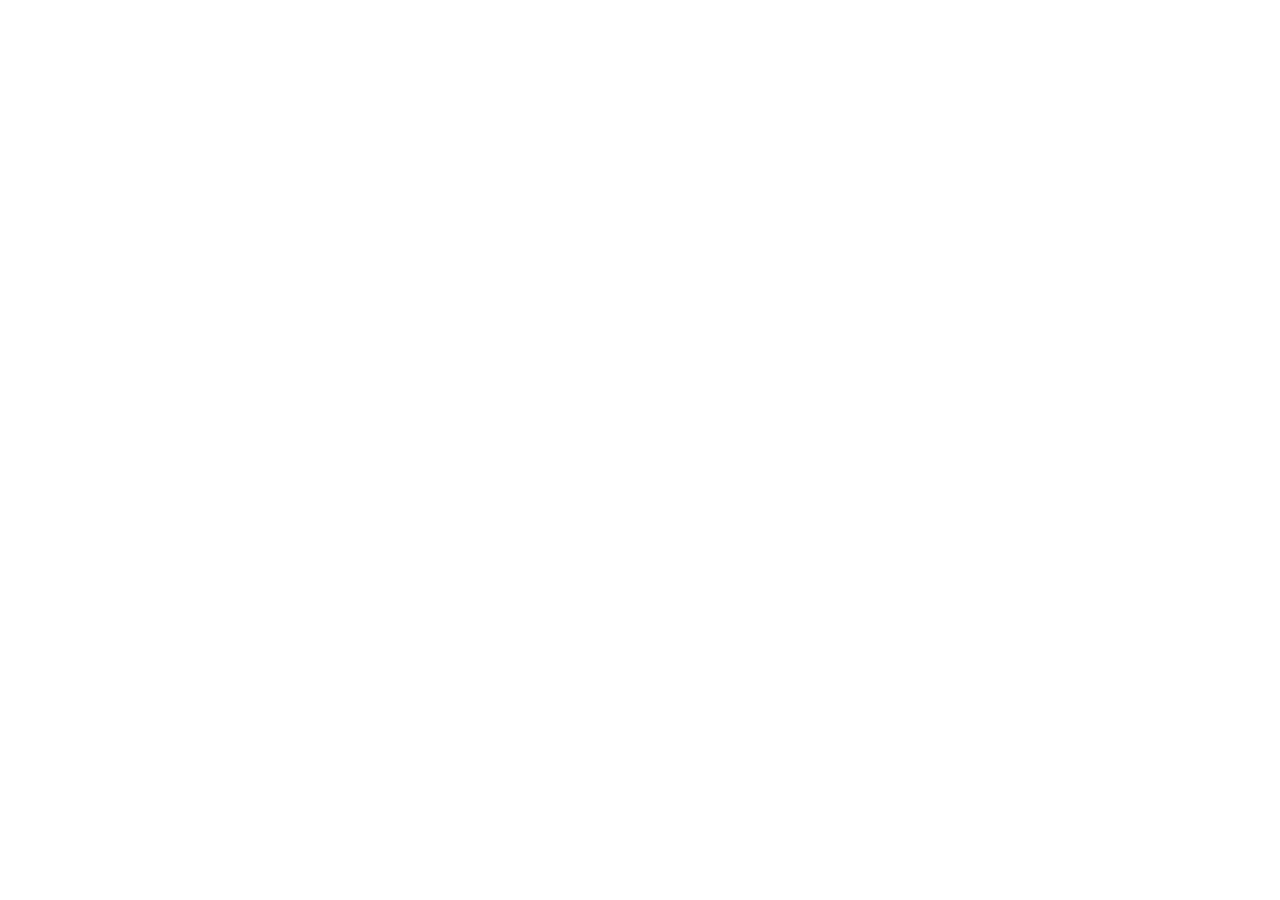
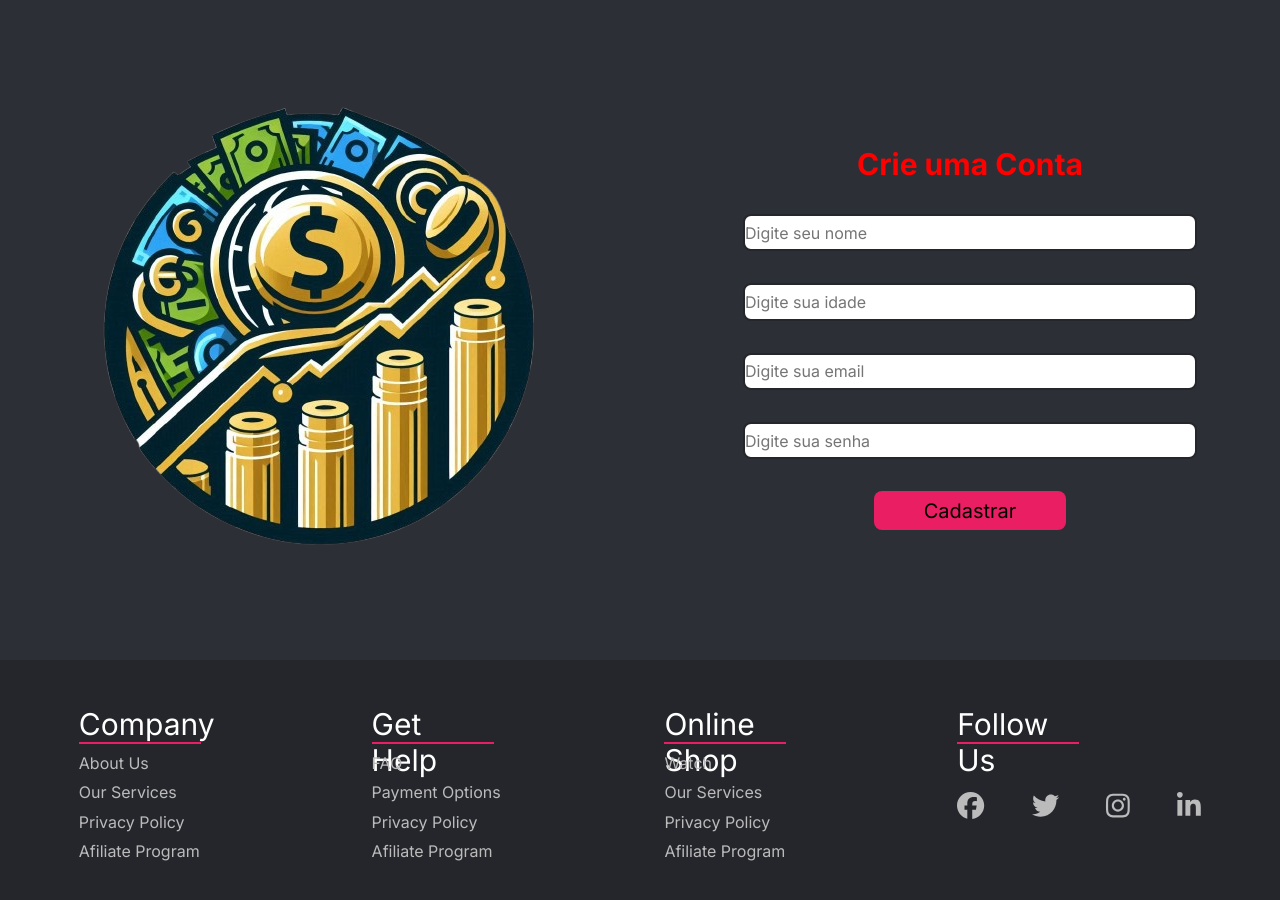
Before and after one commit to EduardoLopes085/FSM1_Bank, a React (Vite) app in the folder Front/: page /Register in a window 1280 px wide. Before the commit this address had no page. Before the commit the page ends 800 px from the top, so only its background shows below. Built offline with nearby package versions, Linux system fonts and the light colour scheme.

Commit message:
criei a tela de cadastro

```diff
--- a/Front/src/App.jsx
+++ b/Front/src/App.jsx
@@ -3,6 +3,8 @@
 import Home from './page/home'
 import SpentForm from './page/SpentForm'
 import ChartsPage from './page/ChartsPage'
+import RegisterPages from './page/RegisterPages'
+import LoginPage from './page/LoginPage'
 
 
 function App() {
@@ -10,6 +12,8 @@
     <Router>
         <Routes>
 
+          <Route path='/Login' element={<LoginPage/>}/>
+          <Route path='/Register' element={<RegisterPages/>}/>
           <Route path='/' element={<Home/>}/>
           <Route path='/addspent' element={<SpentForm/>}/>
           <Route path='/ChartsPage' element={<ChartsPage/>}/>
--- /dev/null
+++ b/Front/src/components/FormRegister/FormRegister.css
@@ -0,0 +1,79 @@
+.logo{
+    width: fit-content;
+    height: 100%;
+
+    margin-left: 5rem;
+}
+
+
+h1{
+    color: #e91e63;
+    padding-top: 1rem;
+    font-size: 30px;
+}
+
+#divCadastro{
+    display: flex;
+    gap: 10rem;
+    justify-content: center;
+    align-items: center;
+    padding-top: 5rem;
+    padding-bottom: 5rem;
+    background-color: #2c2f36;
+
+
+
+}
+
+#formCadastro{
+    display: flex;
+    flex-direction: column;
+    align-items: center;
+    border-radius: 10px;
+    gap: 2rem;
+
+    height: 400px;
+    width: 400px;
+    padding-left: 3rem;
+    padding-right: 3rem;
+    padding-top: 3rem;
+    padding-bottom: 3rem;
+}
+
+.input{
+    border: 2px solid #24262b;
+    outline: none;
+    transition: border 0.3s ease-in-out, box-shadow 0.3s ease;
+    user-select: none;
+    outline: none;
+
+    width: 450px;
+    height: 3rem;
+
+    border-radius: 8px;
+
+}
+
+.input:focus{
+    border-color: #e91e63;
+    box-shadow: 0 0 5px rgba(233, 30, 99, 0.5);
+}
+
+button{
+    height: 7vh;
+    width: 15vw;
+
+
+    border-radius: 8px;
+    cursor: pointer;
+    color: black;
+    background-color: #e91e63;
+    transition: all 0.3s ease-in-out;
+    font-size: 20px;
+
+}
+
+button:hover{
+    background-color: #24262b;
+    color: #e91e63;
+}
--- /dev/null
+++ b/Front/src/components/FormRegister/index.jsx
@@ -0,0 +1,25 @@
+import './FormRegister.css'
+import Logo from '/coin.png'
+
+function FormRegister() {
+    return (
+        <div id='divCadastro'>
+            <img className='Logo' src={Logo} alt="" />
+            <form id='formCadastro'>
+                <h1>Crie uma Conta</h1>
+                <input className='input' type="text" name='nome' placeholder='Digite seu nome' required />
+
+                <input className='input' type="text" name='idade' placeholder='Digite sua idade' required />
+
+                <input className='input' type="email" name='email' placeholder='Digite sua email' required />
+
+                <input className='input' type="password" name='senha' placeholder='Digite sua senha' required />
+
+                <button type='submit'>Cadastrar</button>
+            </form>
+        </div>
+
+    );
+}
+
+export default FormRegister;
--- /dev/null
+++ b/Front/src/components/Login/index.jsx
@@ -0,0 +1,9 @@
+import '../Login/login.css'
+
+function Login() {
+    return (
+        <h1>aqui vai ser o login</h1>
+    );
+}
+
+export default Login;
--- /dev/null
+++ b/Front/src/components/Login/login.css
@@ -0,0 +1,3 @@
+h1{
+    color: red;
+}
--- /dev/null
+++ b/Front/src/page/LoginPage.jsx
@@ -0,0 +1,13 @@
+import Footer from "../components/footer";
+import Login from "../components/Login";
+
+function LoginPage() {
+    return (
+        <div>
+            <Login />
+            <Footer />
+        </div>
+    );
+}
+
+export default LoginPage;
--- /dev/null
+++ b/Front/src/page/RegisterPages.jsx
@@ -0,0 +1,14 @@
+import Footer from "../components/footer";
+import FormRegister from "../components/FormRegister";
+
+
+function RegisterPages() {
+    return (
+        <div>
+            <FormRegister />
+            <Footer />
+        </div>
+    );
+}
+
+export default RegisterPages;
```
